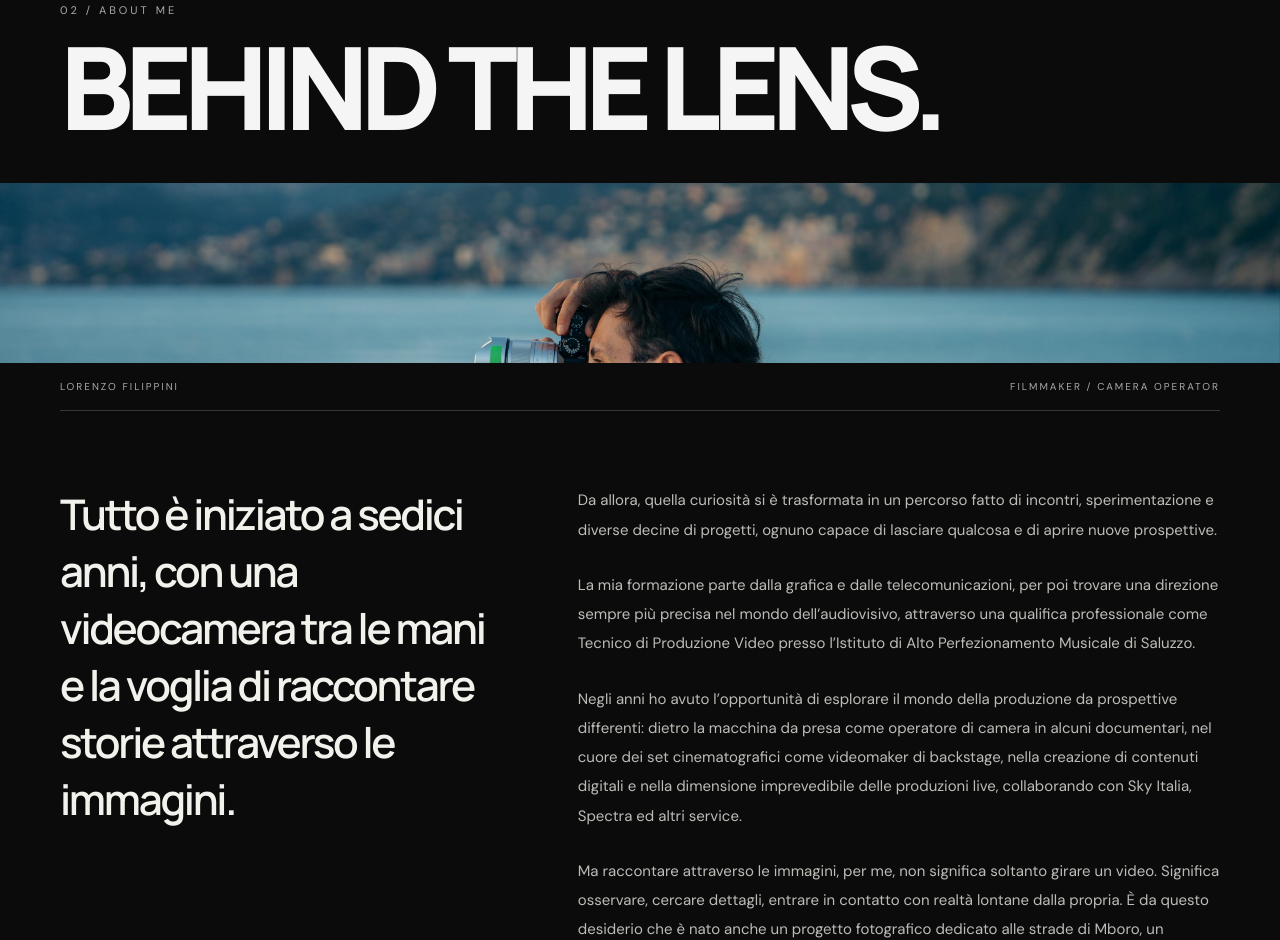
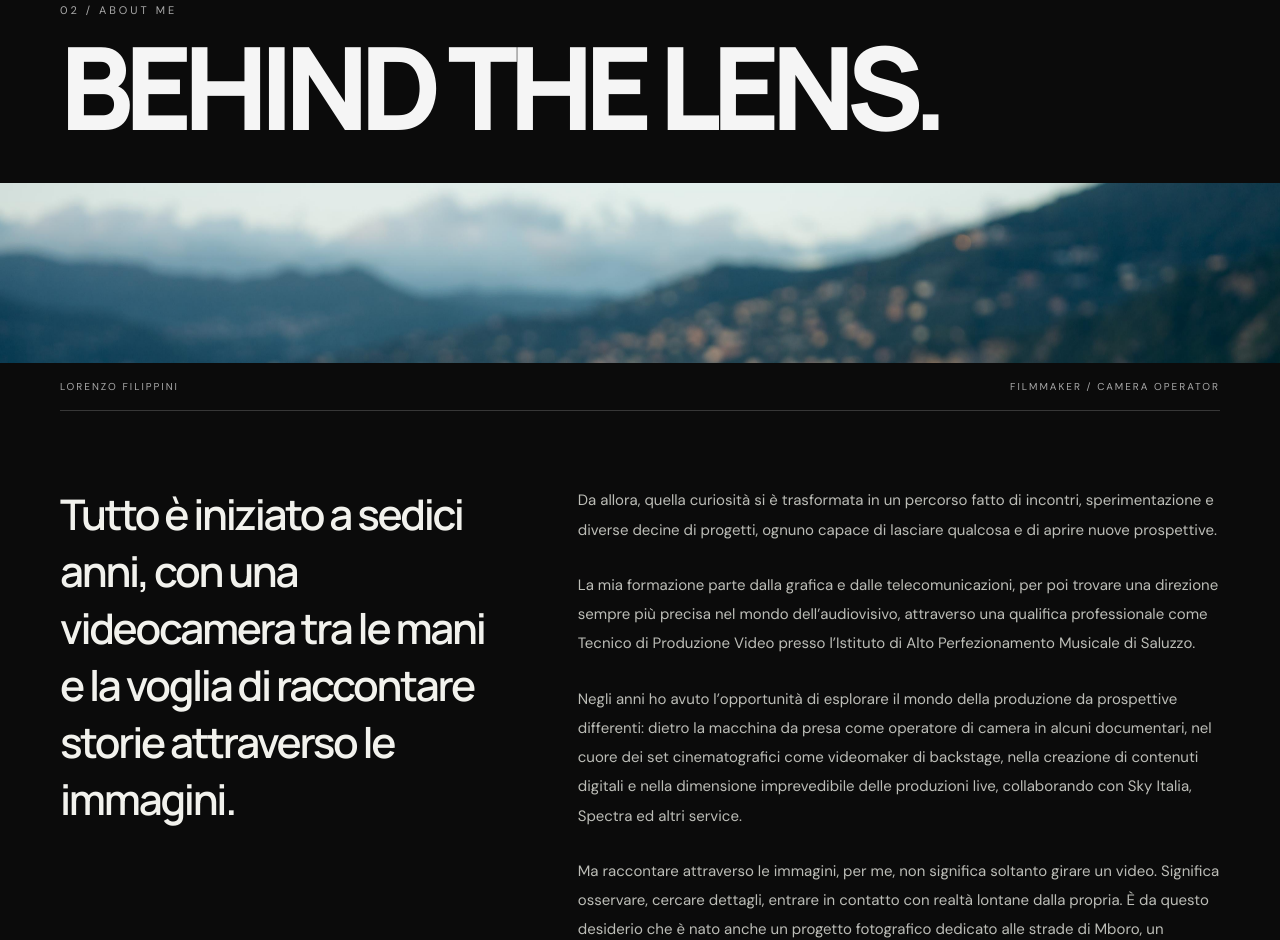
Before and after one commit to lorenzofilippinivideo-dev/lorenzo-portfolio, a plain HTML site: page index.html in a window 1280 px wide. Shown: the part 2094-3034 px from the top of the page. Drawn offline with Linux system fonts and the light colour scheme.

Commit message:
Update index.html

```diff
--- a/index.html
+++ b/index.html
@@ -486,7 +486,7 @@ h2 {
   width: 100%;
   height: calc(100% + 100px);
   object-fit: cover;
-  object-position: center 45%;
+  object-position: center 20%;
   display: block;
   transform: translate3d(
     0,
```
